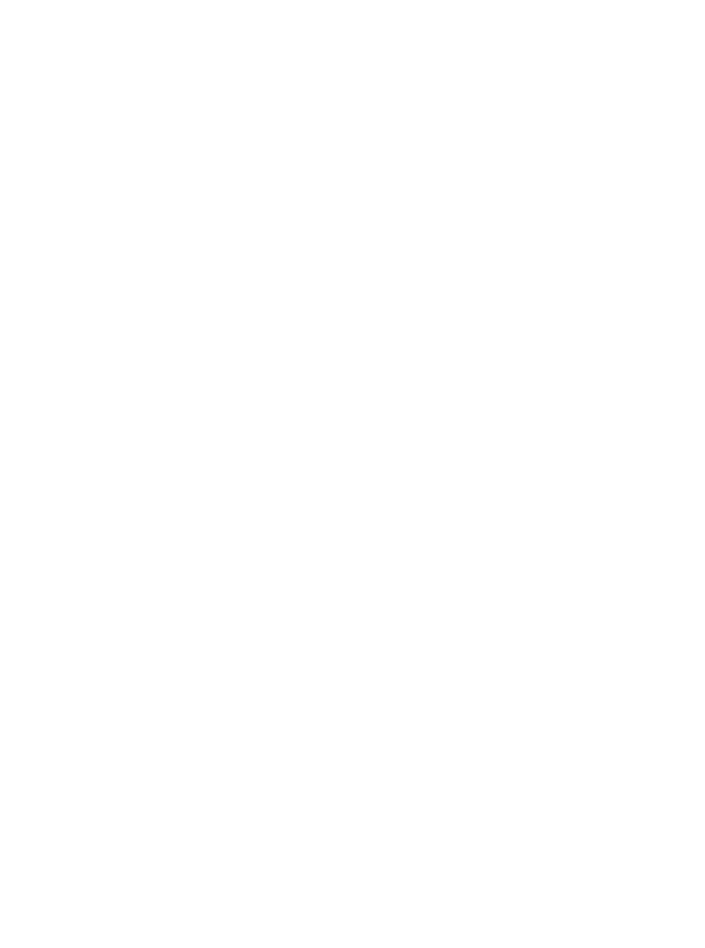
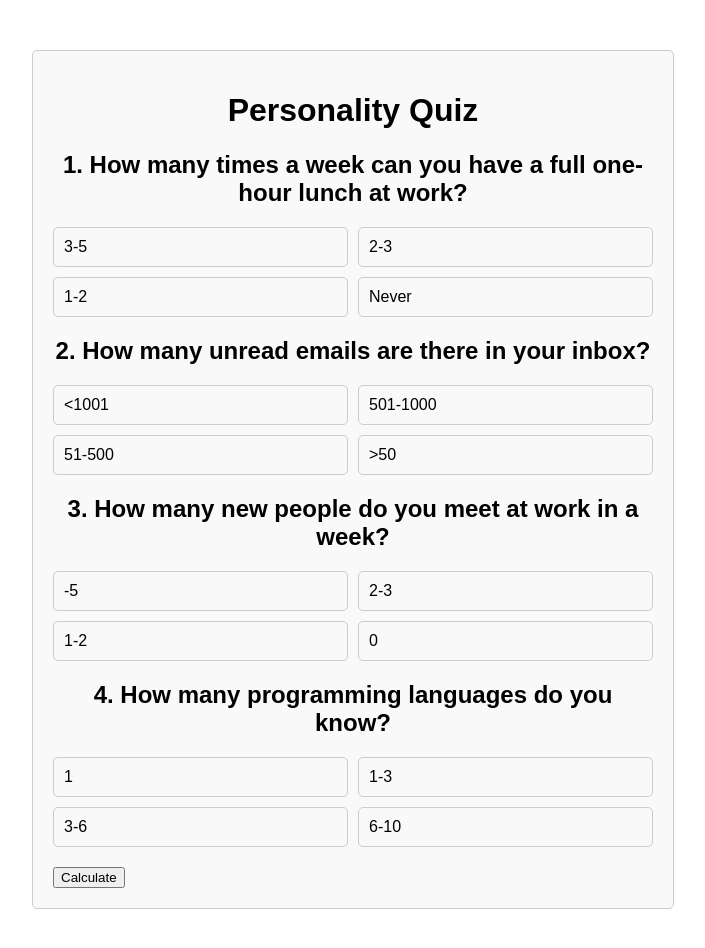
Before and after one commit to solo12zw74/whoareyouinms, a plain HTML site: page index.html in a window 1280 px wide. Shown: the whole page, without its empty margins (287-992 px from the left). Before the commit the page ends 800 px from the top, so only its background shows below. Drawn offline with Linux system fonts and the light colour scheme.

Commit message:
Update index.html
First iter

```diff
--- a/index.html
+++ b/index.html
@@ -1,3 +1,134 @@
-<html>
+<!DOCTYPE html>
+<html lang="en">
+<head>
+<meta charset="UTF-8">
+<meta name="viewport" content="width=device-width, initial-scale=1.0">
+<title>Personality Quiz</title>
+<style>
+  body {
+    font-family: Arial, sans-serif;
+    margin: 0;
+    padding: 0;
+    box-sizing: border-box;
+  }
+  .container {
+    max-width: 600px;
+    margin: 50px auto;
+    padding: 20px;
+    border: 1px solid #ccc;
+    border-radius: 5px;
+    background-color: #f9f9f9;
+  }
+  h1, h2 {
+    text-align: center;
+  }
+  .question {
+    margin-bottom: 20px;
+  }
+  .options {
+    display: grid;
+    grid-template-columns: repeat(2, 1fr);
+    gap: 10px;
+  }
+  .option {
+    padding: 10px;
+    border: 1px solid #ccc;
+    border-radius: 5px;
+    cursor: pointer;
+  }
+  .option:hover {
+    background-color: #ddd;
+  }
+  #result {
+    text-align: center;
+    margin-top: 20px;
+    font-weight: bold;
+  }
+</style>
+</head>
+<body>
 
+<div class="container">
+  <h1>Personality Quiz</h1>
+  <div id="question1" class="question">
+    <h2>1. How many times a week can you have a full one-hour lunch at work?</h2>
+    <div class="options">
+      <div class="option" data-points="10">3-5</div>
+      <div class="option" data-points="20">2-3</div>
+      <div class="option" data-points="30">1-2</div>
+      <div class="option" data-points="40">Never</div>
+    </div>
+  </div>
+
+  <div id="question2" class="question">
+    <h2>2. How many unread emails are there in your inbox?</h2>
+    <div class="options">
+      <div class="option" data-points="10">&lt;1001</div>
+      <div class="option" data-points="20">501-1000</div>
+      <div class="option" data-points="30">51-500</div>
+      <div class="option" data-points="40">&gt;50</div>
+    </div>
+  </div>
+
+  <div id="question3" class="question">
+    <h2>3. How many new people do you meet at work in a week?</h2>
+    <div class="options">
+      <div class="option" data-points="10">-5</div>
+      <div class="option" data-points="20">2-3</div>
+      <div class="option" data-points="30">1-2</div>
+      <div class="option" data-points="40">0</div>
+    </div>
+  </div>
+
+  <div id="question4" class="question">
+    <h2>4. How many programming languages do you know?</h2>
+    <div class="options">
+      <div class="option" data-points="10">1</div>
+      <div class="option" data-points="20">1-3</div>
+      <div class="option" data-points="30">3-6</div>
+      <div class="option" data-points="40">6-10</div>
+    </div>
+  </div>
+
+  <div id="result"></div>
+  <button id="calculateBtn">Calculate</button>
+</div>
+
+<script>
+document.getElementById('calculateBtn').addEventListener('click', function() {
+  var totalPoints = 0;
+  var questions = document.querySelectorAll('.question');
+
+  questions.forEach(function(question) {
+    var selectedOption = question.querySelector('.option.selected');
+    if (selectedOption) {
+      totalPoints += parseInt(selectedOption.getAttribute('data-points'));
+    }
+  });
+
+  var resultDiv = document.getElementById('result');
+  if (totalPoints >= 140) {
+    resultDiv.textContent = "Your role: Senior Manager";
+  } else if (totalPoints >= 100) {
+    resultDiv.textContent = "Your role: Manager";
+  } else if (totalPoints >= 60) {
+    resultDiv.textContent = "Your role: Team Leader";
+  } else {
+    resultDiv.textContent = "Your role: Team Member";
+  }
+});
+
+var options = document.querySelectorAll('.option');
+options.forEach(function(option) {
+  option.addEventListener('click', function() {
+    var selectedOption = option.parentElement.querySelector('.selected');
+    if (selectedOption) {
+      selectedOption.classList.remove('selected');
+    }
+    option.classList.add('selected');
+  });
+});
+</script>
+
+</body>
 </html>
```
